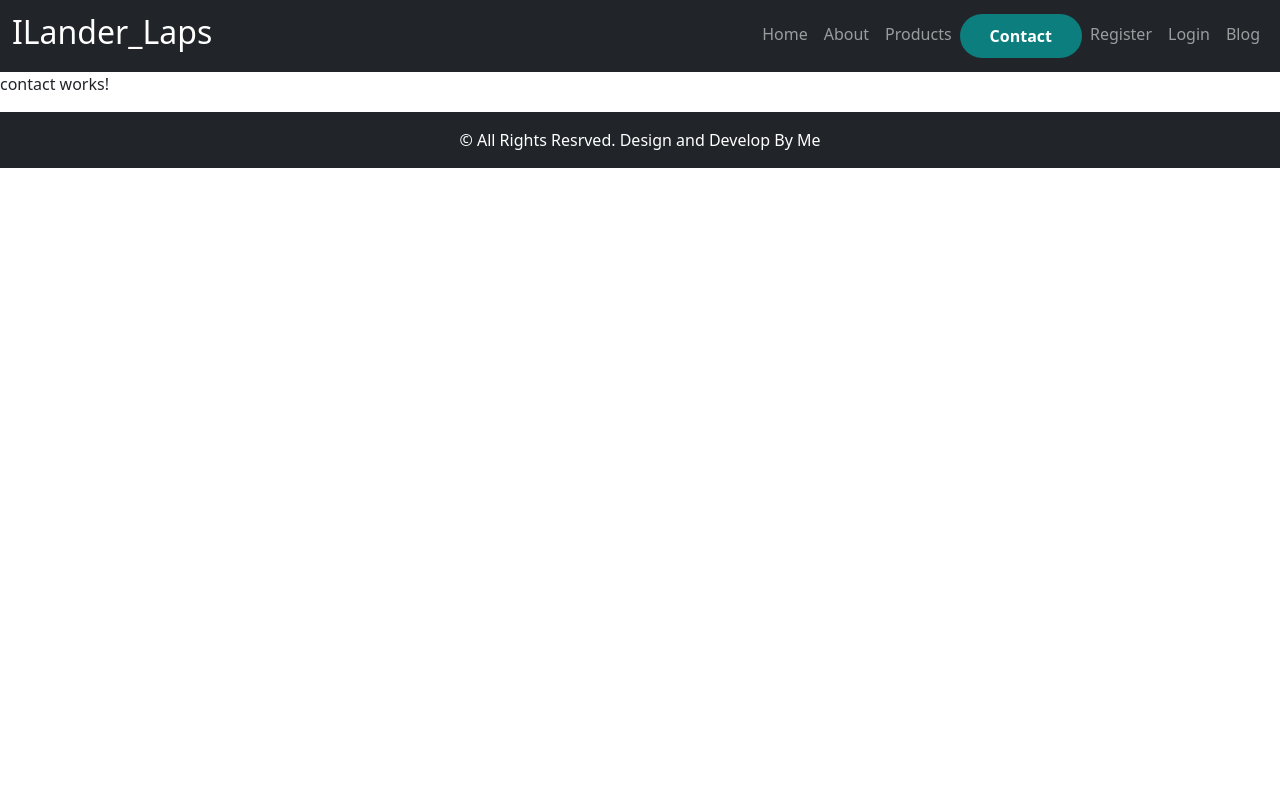
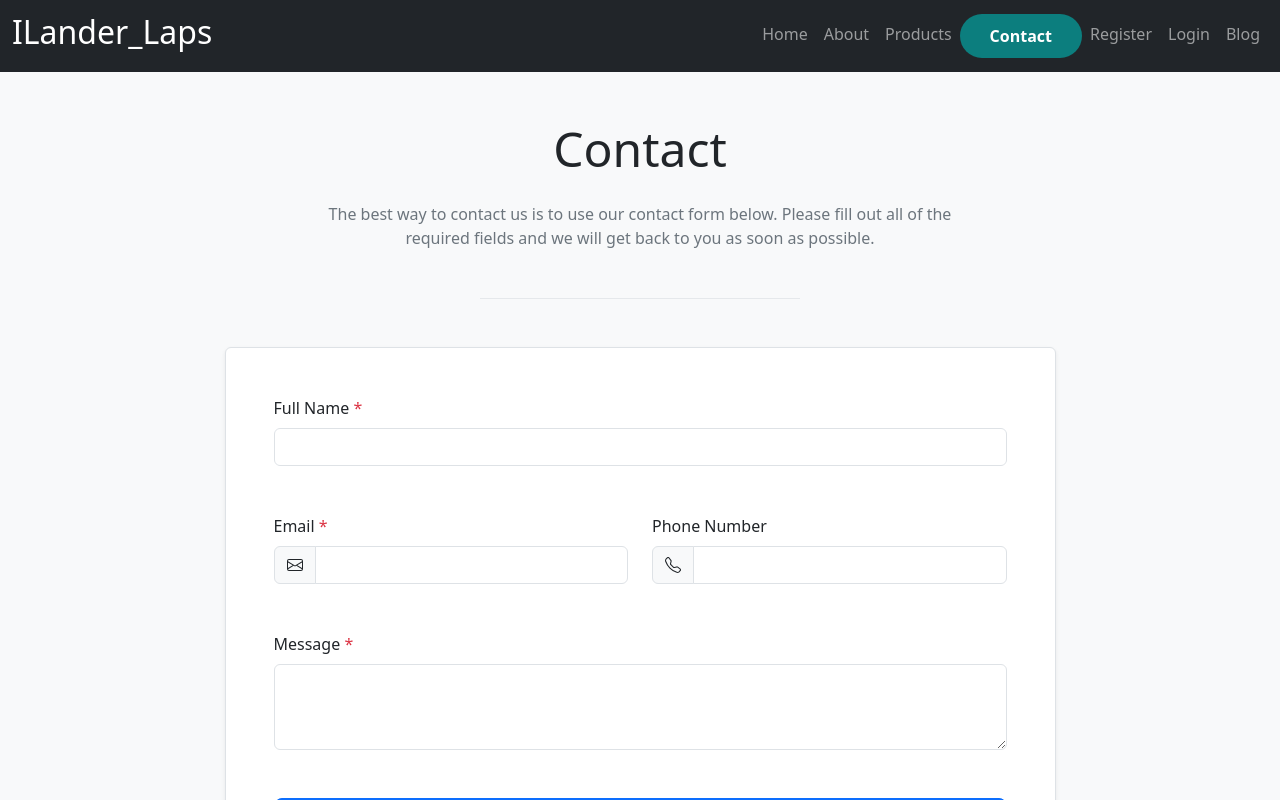
Before and after one commit to Avenkatesh1/ILander-Laps, an Angular app: page /Contact in a window 1280 px wide. Shown: the top 800 px of the page. Built offline with nearby package versions, Linux system fonts and the light colour scheme.

Commit message:
I have Added to the Contact Information #14

```diff
--- a/src/app/Pages/contact/contact.component.html
+++ b/src/app/Pages/contact/contact.component.html
@@ -1 +1,62 @@
-<p>contact works!</p>
+<!-- Contact 1 - Bootstrap Brain Component -->
+<section class="bg-light py-3 py-md-5">
+    <div class="container">
+      <div class="row justify-content-md-center">
+        <div class="col-12 col-md-10 col-lg-8 col-xl-7 col-xxl-6">
+          <h2 class="mb-4 display-5 text-center">Contact</h2>
+          <p class="text-secondary mb-5 text-center">The best way to contact us is to use our contact form below. Please fill out all of the required fields and we will get back to you as soon as possible.</p>
+          <hr class="w-50 mx-auto mb-5 mb-xl-9 border-dark-subtle">
+        </div>
+      </div>
+    </div>
+
+    <div class="container">
+      <div class="row justify-content-lg-center">
+        <div class="col-12 col-lg-9">
+          <div class="bg-white border rounded shadow-sm overflow-hidden">
+
+            <form action="#!">
+              <div class="row gy-4 gy-xl-5 p-4 p-xl-5">
+                <div class="col-12">
+                  <label for="fullname" class="form-label">Full Name <span class="text-danger">*</span></label>
+                  <input type="text" class="form-control" id="fullname" name="fullname" value="" required>
+                </div>
+                <div class="col-12 col-md-6">
+                  <label for="email" class="form-label">Email <span class="text-danger">*</span></label>
+                  <div class="input-group">
+                    <span class="input-group-text">
+                      <svg xmlns="http://www.w3.org/2000/svg" width="16" height="16" fill="currentColor" class="bi bi-envelope" viewBox="0 0 16 16">
+                        <path d="M0 4a2 2 0 0 1 2-2h12a2 2 0 0 1 2 2v8a2 2 0 0 1-2 2H2a2 2 0 0 1-2-2V4Zm2-1a1 1 0 0 0-1 1v.217l7 4.2 7-4.2V4a1 1 0 0 0-1-1H2Zm13 2.383-4.708 2.825L15 11.105V5.383Zm-.034 6.876-5.64-3.471L8 9.583l-1.326-.795-5.64 3.47A1 1 0 0 0 2 13h12a1 1 0 0 0 .966-.741ZM1 11.105l4.708-2.897L1 5.383v5.722Z" />
+                      </svg>
+                    </span>
+                    <input type="email" class="form-control" id="email" name="email" value="" required>
+                  </div>
+                </div>
+                <div class="col-12 col-md-6">
+                  <label for="phone" class="form-label">Phone Number</label>
+                  <div class="input-group">
+                    <span class="input-group-text">
+                      <svg xmlns="http://www.w3.org/2000/svg" width="16" height="16" fill="currentColor" class="bi bi-telephone" viewBox="0 0 16 16">
+                        <path d="M3.654 1.328a.678.678 0 0 0-1.015-.063L1.605 2.3c-.483.484-.661 1.169-.45 1.77a17.568 17.568 0 0 0 4.168 6.608 17.569 17.569 0 0 0 6.608 4.168c.601.211 1.286.033 1.77-.45l1.034-1.034a.678.678 0 0 0-.063-1.015l-2.307-1.794a.678.678 0 0 0-.58-.122l-2.19.547a1.745 1.745 0 0 1-1.657-.459L5.482 8.062a1.745 1.745 0 0 1-.46-1.657l.548-2.19a.678.678 0 0 0-.122-.58L3.654 1.328zM1.884.511a1.745 1.745 0 0 1 2.612.163L6.29 2.98c.329.423.445.974.315 1.494l-.547 2.19a.678.678 0 0 0 .178.643l2.457 2.457a.678.678 0 0 0 .644.178l2.189-.547a1.745 1.745 0 0 1 1.494.315l2.306 1.794c.829.645.905 1.87.163 2.611l-1.034 1.034c-.74.74-1.846 1.065-2.877.702a18.634 18.634 0 0 1-7.01-4.42 18.634 18.634 0 0 1-4.42-7.009c-.362-1.03-.037-2.137.703-2.877L1.885.511z" />
+                      </svg>
+                    </span>
+                    <input type="tel" class="form-control" id="phone" name="phone" value="">
+                  </div>
+                </div>
+                <div class="col-12">
+                  <label for="message" class="form-label">Message <span class="text-danger">*</span></label>
+                  <textarea class="form-control" id="message" name="message" rows="3" required></textarea>
+                </div>
+                <div class="col-12">
+                  <div class="d-grid">
+                    <button class="btn btn-primary btn-lg" type="submit">Submit</button>
+                  </div>
+                </div>
+              </div>
+            </form>
+
+          </div>
+        </div>
+      </div>
+    </div>
+  </section>
```
